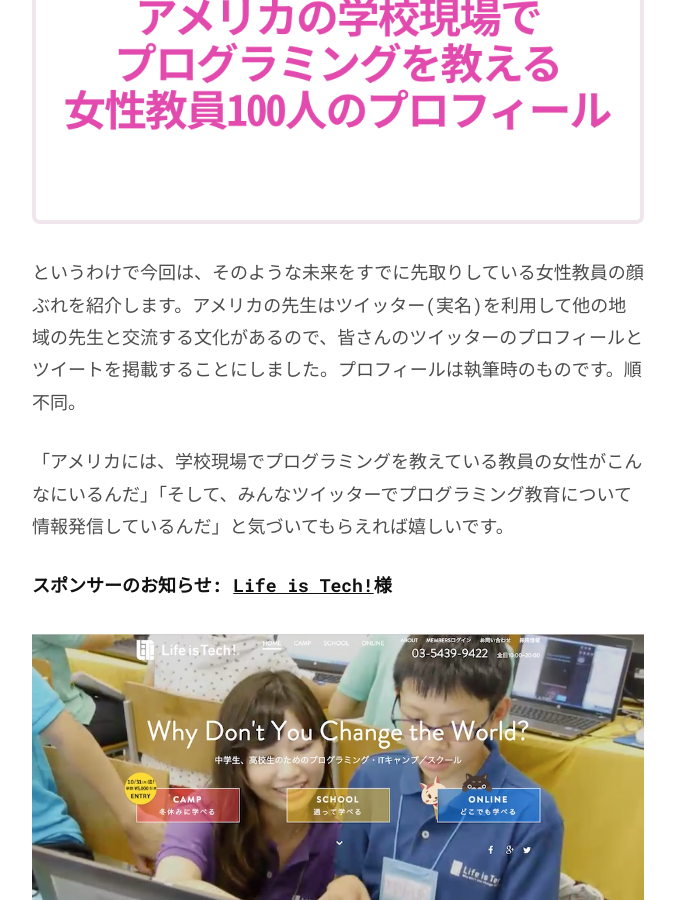
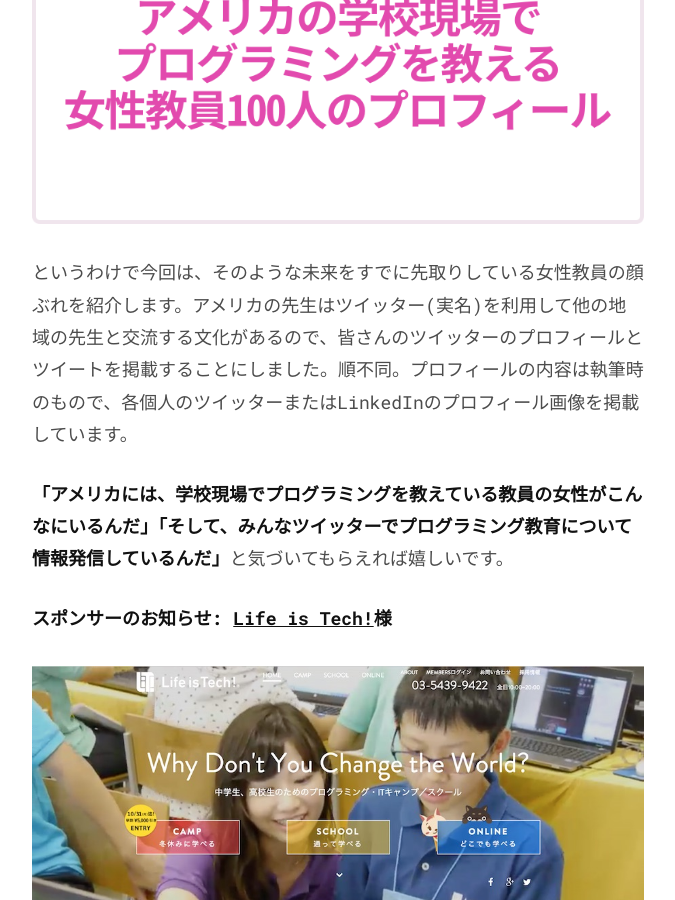
Before and after one commit to chibicode/senseicode, a Jekyll site: the page built from _posts/2016-10-15-100-programming-teachers.md, in a window 1280 px wide and 900 px high, scrolled down 7758 px. Shown: the whole window, without its empty margins (302-977 px from the left). Built offline with Jekyll 4.4.1, drawn with Linux system fonts in a browser that asks for light colours; comment, search, counter and statistics services are not loaded.

Commit message:
Language

```diff
--- a/_posts/2016-10-15-100-programming-teachers.md
+++ b/_posts/2016-10-15-100-programming-teachers.md
@@ -127,9 +127,9 @@ IT大国アメリカといえどもプログラミングを教えられる教員
   <img src="/images/7/og.png" alt="アメリカの学校現場でプログラミングを教える女性教員100人のプロフィール" />
 </p>
 
-というわけで今回は、そのような未来をすでに先取りしている女性教員の顔ぶれを紹介します。アメリカの先生はツイッター(実名)を利用して他の地域の先生と交流する文化があるので、皆さんのツイッターのプロフィールとツイートを掲載することにしました。プロフィールは執筆時のものです。順不同。
+というわけで今回は、そのような未来をすでに先取りしている女性教員の顔ぶれを紹介します。アメリカの先生はツイッター(実名)を利用して他の地域の先生と交流する文化があるので、皆さんのツイッターのプロフィールとツイートを掲載することにしました。順不同。プロフィールの内容は執筆時のもので、各個人のツイッターまたはLinkedInのプロフィール画像を掲載しています。
 
-「アメリカには、学校現場でプログラミングを教えている教員の女性がこんなにいるんだ」「そして、みんなツイッターでプログラミング教育について情報発信しているんだ」と気づいてもらえれば嬉しいです。
+**「アメリカには、学校現場でプログラミングを教えている教員の女性がこんなにいるんだ」「そして、みんなツイッターでプログラミング教育について情報発信しているんだ」**と気づいてもらえれば嬉しいです。
 
 ### スポンサーのお知らせ: [Life is Tech!](https://life-is-tech.com/)様
 
```
